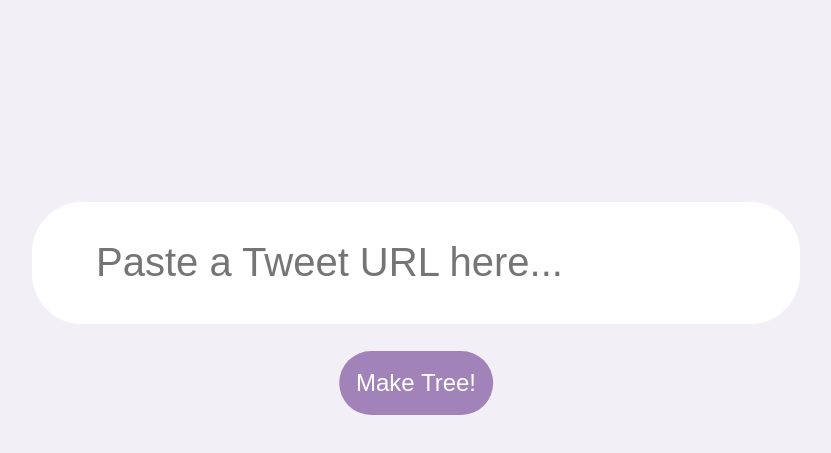
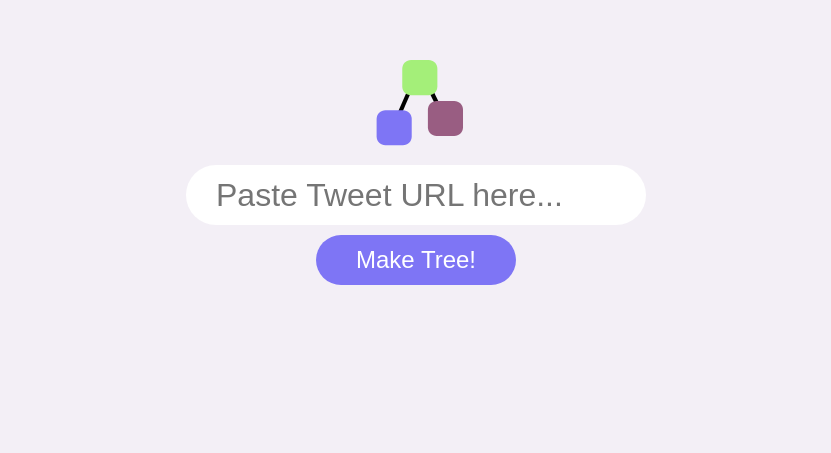
Before and after one commit to pranav-iyer/twitter-tree, a React (Create React App) app in the folder tt_frontend/: page / in a window 1280 px wide. Shown: the part 137-590 px from the top of the page, without its empty margins (224-1055 px from the left). Built offline with nearby package versions, Linux system fonts and the light colour scheme.

Commit message:
css updates

```diff
--- a/tt_frontend/src/App.css
+++ b/tt_frontend/src/App.css
@@ -1,5 +1,13 @@
 .App {
   text-align: center;
+  padding:15% 0 0 0;
+}
+
+.flex-container {
+  display:flex;
+  flex-direction: column;
+  align-items: center;
+  justify-content: center;
 }
 
 .App-logo {
@@ -34,16 +42,13 @@
 }
 
 input {
-  width: 50%;
-  font-size: 2.5em;
-  padding: 3% 5%;
-  position: absolute;
-  top: 50%;
-  left: 50%;
-  -ms-transform: translate(-50%, -50%);
-  transform: translate(-50%, -50%);
+  width: 400px;
+  height: 30px;
+  font-size: 2em;
+  padding: 15px 30px;
   border: 0;
-  border-radius: 50px;
+  border-radius: 60px;
+  margin: 10px 0 10px 0;
 }
 
 input:focus {
@@ -52,14 +57,9 @@ input:focus {
 }
 
 button {
-  height: 8%;
-  width: 12%;
-  position: absolute;
-  top: 65%;
-  left: 50%;
-  -ms-transform: translate(-50%, -50%);
-  transform: translate(-50%, -50%);
-  background-color: #a283b9;
+  height: 50px;
+  width: 200px;
+  background-color: #7e75f5;
   color: white;
   border:0;
   border-radius: 50px;
@@ -84,3 +84,17 @@ body {
 
   font-size: 2.5em;
 }
+
+.full-width {
+  width:1600px;
+  align-items: left;
+}
+
+.title {
+  font-size: 1.5em;
+}
+
+.logo {
+  max-height: 100px;
+
+}
--- a/tt_frontend/src/App.js
+++ b/tt_frontend/src/App.js
@@ -1,6 +1,7 @@
 import './App.css';
 import SearchBar from './search'
 import TreeView from './treeview'
+import Title from './title'
 import { useState } from 'react'
 
 
@@ -30,12 +31,17 @@ function App() {
 
   return (
     <div className="App">
+      <div className="flex-container">
+        <Title
+          searchRequested={requestedID !== "0"}
+        />
         <SearchBar
           searchText={searchText}
           searchRequested={requestedID !== "0"}
           handleSearchTextChange={handleSearchTextChange}
           handleSearchSubmit={handleSearchSubmit}
         />
+      </div>
       <TreeView
         requestedID={requestedID}
       />
--- a/tt_frontend/src/search.js
+++ b/tt_frontend/src/search.js
@@ -2,13 +2,16 @@ const SearchBar = (props) => {
 
   if (!props.searchRequested) {
   	return (
-  		<form onSubmit={props.handleSearchSubmit}>
+  		<form
+        onSubmit={props.handleSearchSubmit}
+        className="flex-container"
+      >
         <label htmlFor="main-search">
           <span className="visually-hidden">Paste a Tweet URL here</span>
         </label>
   			<input
           id="main-search"
-  				placeholder="Paste a Tweet URL here..."
+  				placeholder="Paste Tweet URL here..."
   				value={props.searchText}
   				onChange={props.handleSearchTextChange}
   			/>
--- /dev/null
+++ b/tt_frontend/src/title.js
@@ -0,0 +1,17 @@
+const Title = (props) => {
+  if (props.searchRequested) {
+    return <div></div>
+  } else {
+    return (
+      <div className="title flex-container">
+        <img
+          src="./logo_small.svg"
+          className="logo"
+          alt="Twitter Tree Logo"
+        />
+      </div>
+    )
+  }
+}
+
+export default Title
```
Also changed, not shown: tt_frontend/src/treeview.js (+7 -1 lines), tt_frontend/src/logo_small.svg (added). Lines whose indentation alone changed are shown as unchanged.
